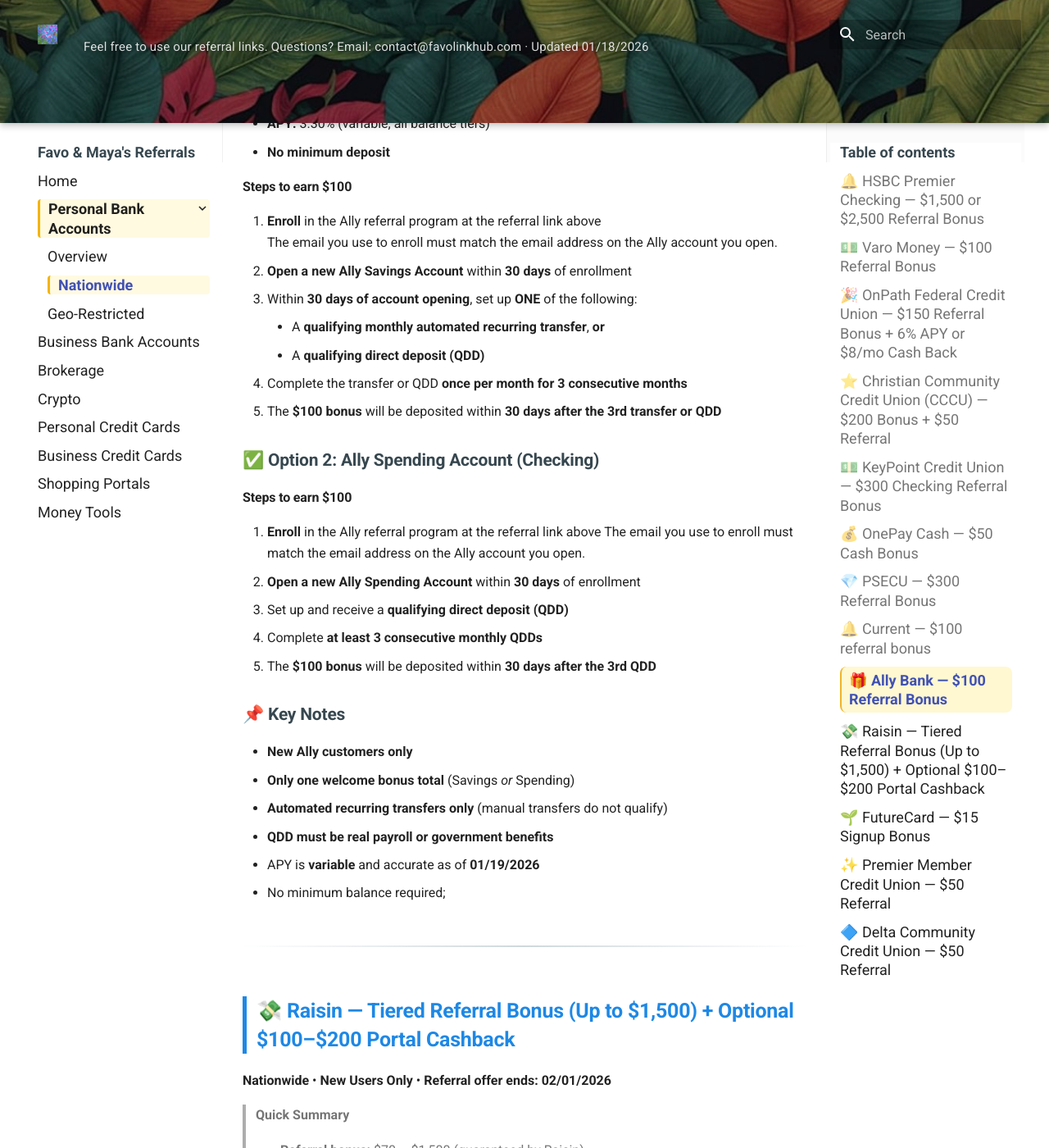
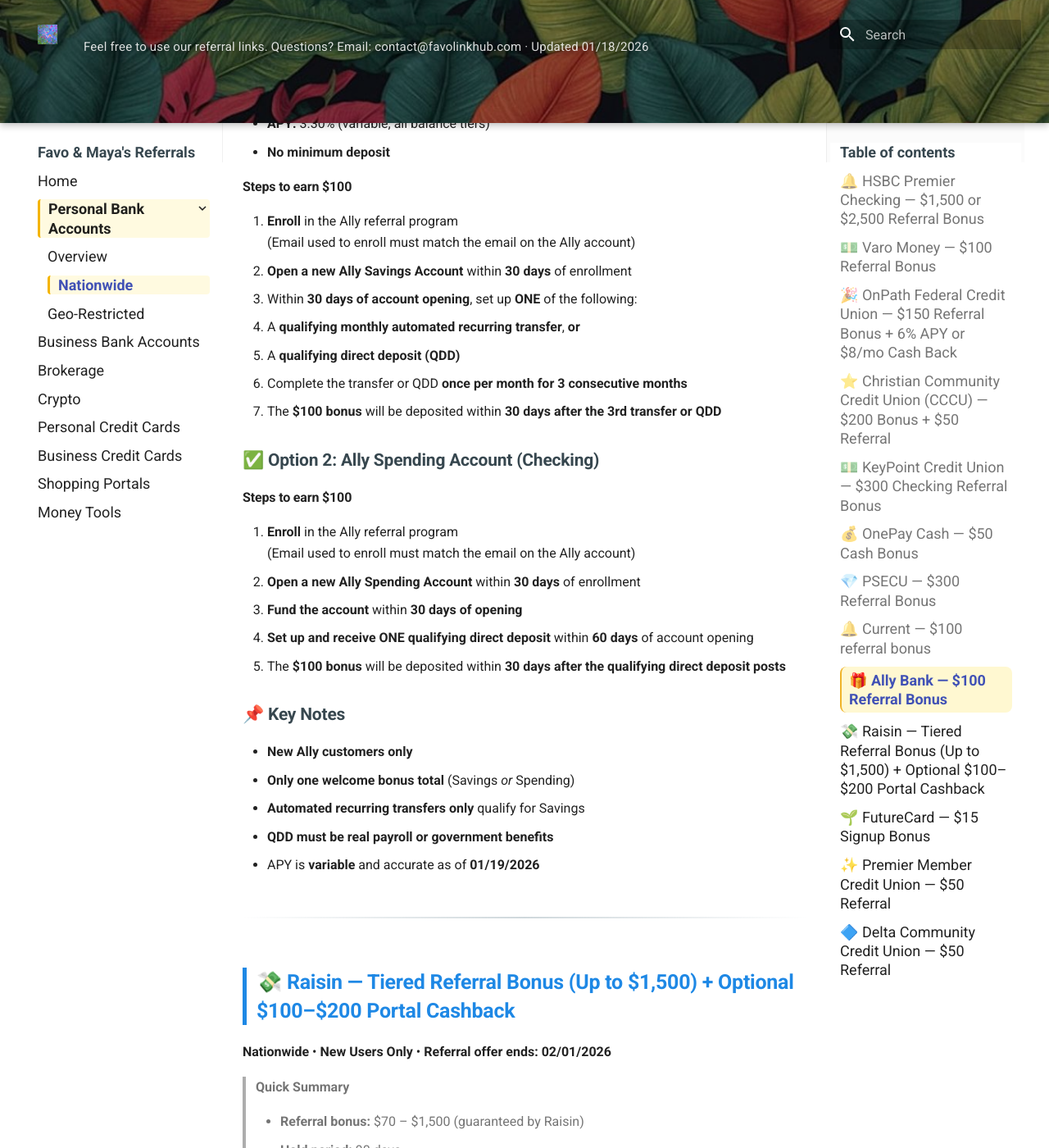
Before and after one commit to whispersofzephyr/favolinkhub-site, an MkDocs documentation site: the page built from docs/personal-bank-nationwide.md, in a window 1280 px wide and 1400 px high, scrolled down 13274 px. Shown: the whole window at 82% size. Built offline with MkDocs 1.6.1 and Material for MkDocs 9.7.7, drawn with Linux system fonts in a browser that asks for light colours; some of the changed text lies outside the part shown.

Commit message:
Update personal-bank-nationwide.md

```diff
--- a/docs/personal-bank-nationwide.md
+++ b/docs/personal-bank-nationwide.md
@@ -453,7 +453,7 @@ Open a **new Current account** and get **$100** when you receive a **$200+ quali
 ---
 
 ## 🎁 Ally Bank — $100 Referral Bonus
-**Nationwide** • **Checking or Savings** Expires:** 12/31/2026
+**Nationwide** • **Checking or Savings** • **Expires: 12/31/2026**
 
 > **Important:** You are eligible for **one** welcome bonus only. Choose **either Savings or Spending**, not both.
 
@@ -465,13 +465,13 @@ Referral link: [Enroll here](https://ally.com/referral?code=4T6Q5X5B4M&CP=WebApp
 - **No minimum deposit**
 
 #### Steps to earn $100
-1. **Enroll** in the Ally referral program at the referral link above
-    The email you use to enroll must match the email address on the Ally account you open.
-3. **Open a new Ally Savings Account** within **30 days** of enrollment
-4. Within **30 days of account opening**, set up **ONE** of the following:
+1. **Enroll** in the Ally referral program
+   (Email used to enroll must match the email on the Ally account)
+2. **Open a new Ally Savings Account** within **30 days** of enrollment
+3. Within **30 days of account opening**, set up **ONE** of the following:
 
-     - A **qualifying monthly automated recurring transfer**, **or**
-     - A **qualifying direct deposit (QDD)**
+   - A **qualifying monthly automated recurring transfer**, **or**
+   - A **qualifying direct deposit (QDD)**
 
 5. Complete the transfer or QDD **once per month for 3 consecutive months**
 6. The **$100 bonus** will be deposited within **30 days after the 3rd transfer or QDD**
@@ -479,20 +479,19 @@ Referral link: [Enroll here](https://ally.com/referral?code=4T6Q5X5B4M&CP=WebApp
 ### ✅ Option 2: Ally Spending Account (Checking)
 
 #### Steps to earn $100
-1. **Enroll** in the Ally referral program at the referral link above
-   The email you use to enroll must match the email address on the Ally account you open.
-3. **Open a new Ally Spending Account** within **30 days** of enrollment
-4. Set up and receive a **qualifying direct deposit (QDD)**
-5. Complete **at least 3 consecutive monthly QDDs**
-6. The **$100 bonus** will be deposited within **30 days after the 3rd QDD**
+1. **Enroll** in the Ally referral program
+   (Email used to enroll must match the email on the Ally account)
+2. **Open a new Ally Spending Account** within **30 days** of enrollment
+3. **Fund the account** within **30 days of opening**
+4. **Set up and receive ONE qualifying direct deposit** within **60 days** of account opening
+5. The **$100 bonus** will be deposited within **30 days after the qualifying direct deposit posts**
 
 ### 📌 Key Notes
 - **New Ally customers only**
 - **Only one welcome bonus total** (Savings *or* Spending)
-- **Automated recurring transfers only** (manual transfers do not qualify)
+- **Automated recurring transfers only** qualify for Savings
 - **QDD must be real payroll or government benefits**
 - APY is **variable** and accurate as of **01/19/2026**
-- No minimum balance required;
 
 ---
 
```
